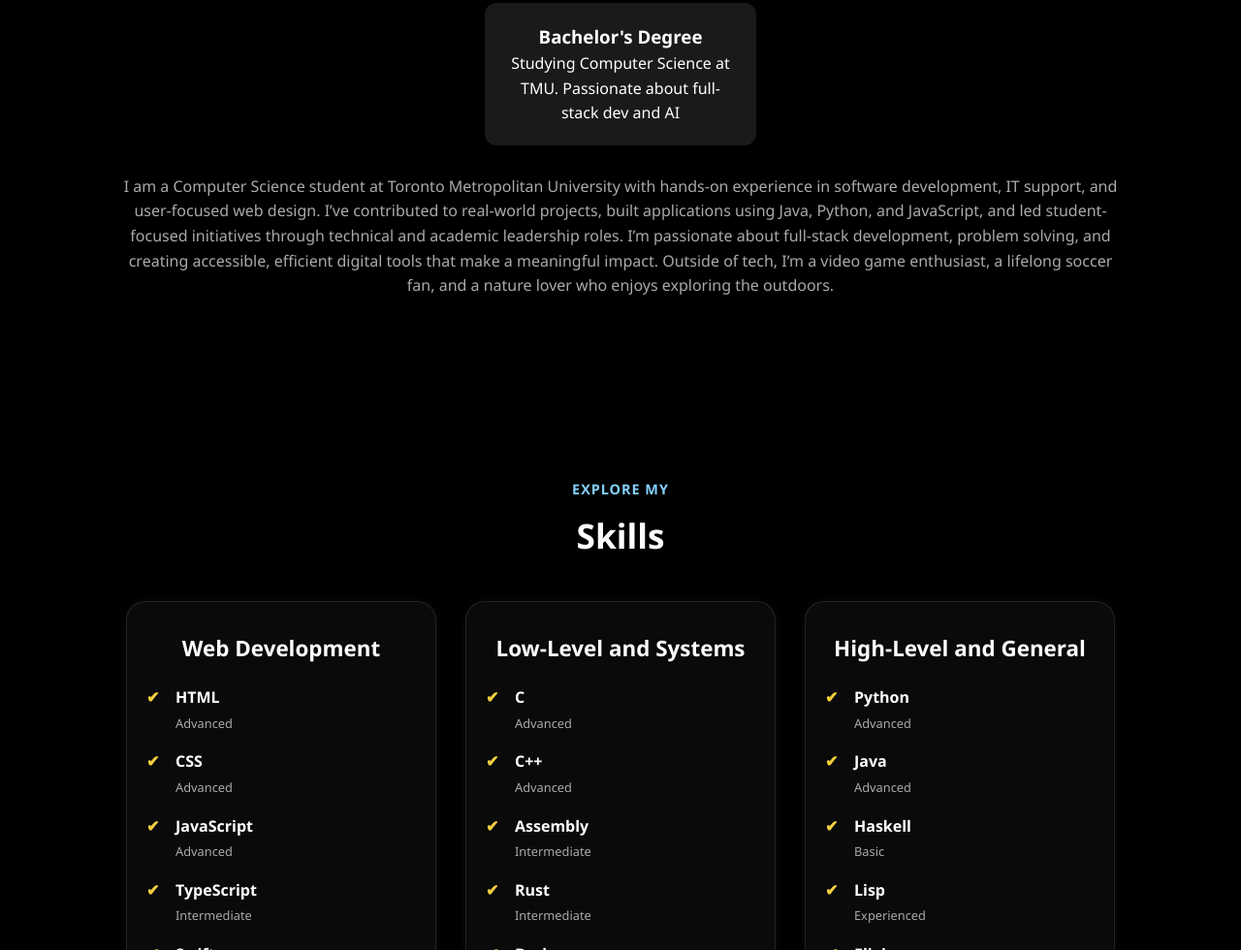
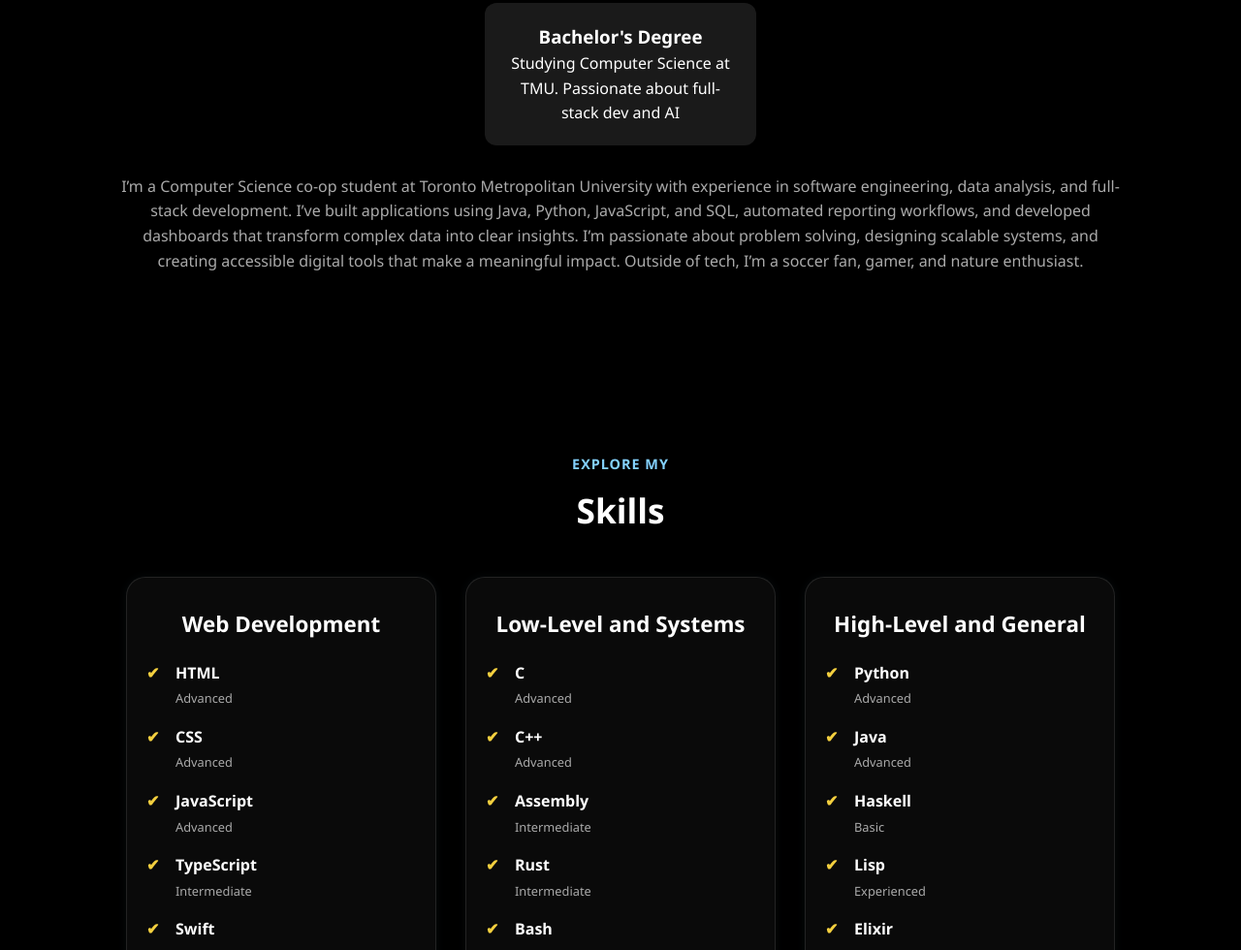
Before and after one commit to farbodjalilfar/Portfolio, a plain HTML site: page index.html in a window 1280 px wide. Shown: the part 814-1794 px from the top of the page at 97% size. Drawn offline with nearby package versions, Linux system fonts and the light colour scheme.

Commit message:
desc updated

```diff
--- a/index.html
+++ b/index.html
@@ -60,9 +60,7 @@
         <p>Studying Computer Science at TMU. Passionate about full-stack dev and AI.</p>
       </div> -->
     </div>
-    <p class="about-text">I am a Computer Science student at Toronto Metropolitan University with hands-on experience in software development, IT support, and user-focused web design. I’ve contributed to real-world projects, built applications using Java, Python, and JavaScript, and led student-focused initiatives through technical and academic leadership roles. I’m passionate about full-stack development, problem solving, and creating accessible, efficient digital tools that make a meaningful impact.
-
-      Outside of tech, I’m a video game enthusiast, a lifelong soccer fan, and a nature lover who enjoys exploring the outdoors.</p>
+    <p class="about-text">I’m a Computer Science co-op student at Toronto Metropolitan University with experience in software engineering, data analysis, and full-stack development. I’ve built applications using Java, Python, JavaScript, and SQL, automated reporting workflows, and developed dashboards that transform complex data into clear insights. I’m passionate about problem solving, designing scalable systems, and creating accessible digital tools that make a meaningful impact. Outside of tech, I’m a soccer fan, gamer, and nature enthusiast.</p>
   </section>
 
   <section id="experience">
```
